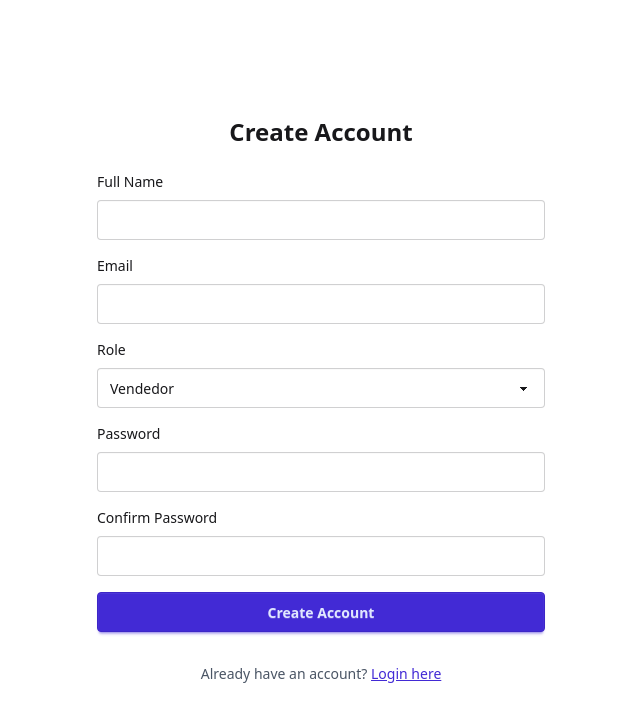
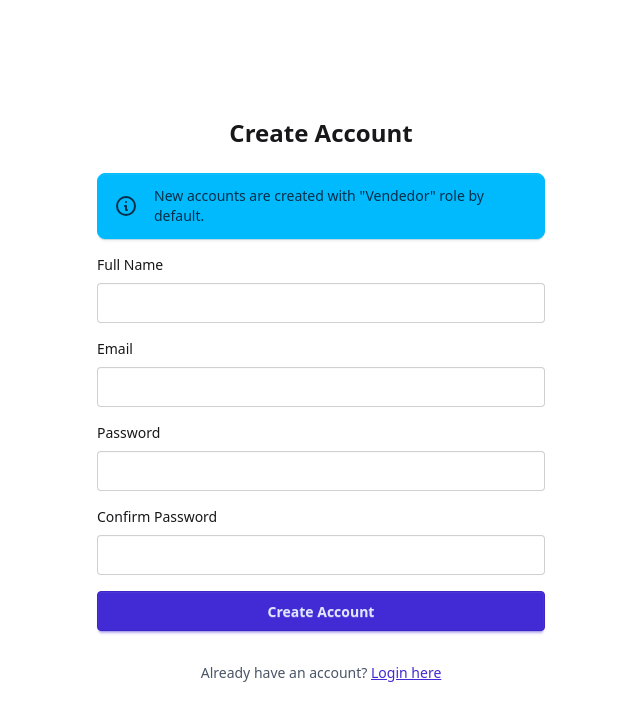
Before and after one commit to kyxent-Immortal-Dev/Frontend-Code-Castle-technical-test, a React (Vite) app: page /register in a window 1280 px wide. Shown: the top 722 px of the page, without its empty margins (319-959 px from the left). Built offline with nearby package versions, Linux system fonts and the light colour scheme; no server answers.

Commit message:
improving register service

```diff
--- a/src/components/auth/RegisterForm.tsx
+++ b/src/components/auth/RegisterForm.tsx
@@ -1,6 +1,6 @@
 import { useForm } from "react-hook-form";
 import { useNavigate } from "react-router-dom";
-import type { RegisterDataI } from "../../interfaces/auth/RegisterI";
+import type { RegisterFormData } from "../../interfaces/auth/RegisterI";
 import { useAuthService } from "../../store/useAuth.service";
 
 export const RegisterForm = () => {
@@ -10,7 +10,7 @@ export const RegisterForm = () => {
     handleSubmit,
     formState: { errors, isSubmitting },
     watch,
-  } = useForm<RegisterDataI>({
+  } = useForm<RegisterFormData>({
     defaultValues: {
       name: "",
       email: "",
@@ -20,10 +20,10 @@ export const RegisterForm = () => {
     },
   });
 
-  const { register: registerUser, isLoading, error, clearError } = useAuthService();
+  const { register: registerUser, isLoading, clearError } = useAuthService();
   const password = watch("password");
 
-  const onSubmit = async (data: RegisterDataI): Promise<void> => {
+  const onSubmit = async (data: RegisterFormData): Promise<void> => {
     try {
       clearError();
       await registerUser(data);
@@ -38,6 +38,12 @@ export const RegisterForm = () => {
     <div className="w-full max-w-md mx-auto">
       <h2 className="text-2xl font-bold text-center mb-6">Create Account</h2>
 
+      <div className="alert alert-info mb-4">
+        <svg xmlns="http://www.w3.org/2000/svg" fill="none" viewBox="0 0 24 24" className="stroke-current shrink-0 w-6 h-6">
+          <path strokeLinecap="round" strokeLinejoin="round" strokeWidth="2" d="M13 16h-1v-4h-1m1-4h.01M21 12a9 9 0 11-18 0 9 9 0 0118 0z"></path>
+        </svg>
+        <span>New accounts are created with "Vendedor" role by default.</span>
+      </div>
 
       <form onSubmit={handleSubmit(onSubmit)} className="flex flex-col gap-4">
         <div className="flex flex-col gap-2">
@@ -82,19 +88,7 @@ export const RegisterForm = () => {
           )}
         </div>
 
-        <div className="flex flex-col gap-2">
-          <label htmlFor="role" className="text-sm font-medium">
-            Role
-          </label>
-          <select
-            id="role"
-            className="select select-bordered w-full"
-            {...register("role")}
-          >
-            <option value="vendedor">Vendedor</option>
-            <option value="admin">Admin</option>
-          </select>
-        </div>
+
 
         <div className="flex flex-col gap-2">
           <label htmlFor="password" className="text-sm font-medium">
--- a/src/components/purchases/index.ts
+++ b/src/components/purchases/index.ts
@@ -3,4 +3,4 @@ export { DeleteConfirmation } from './DeleteConfirmation';
 export { PurchaseDetails } from './PurchaseDetails';
 export { PurchaseListComponent } from './PurchaseListComponent';
 export { PurchaseStatusManager } from './PurchaseStatusManager';
-export { PurchaseStats } from './PurchaseStats';
+export { PurchaseStatsComponent } from './PurchaseStats';
--- a/src/store/useAuth.service.ts
+++ b/src/store/useAuth.service.ts
@@ -1,6 +1,6 @@
 import { create } from "zustand";
 import type { LoginFormData, LoginUserI } from "../interfaces/auth/LoginI";
-import type { RegisterDataI } from "../interfaces/auth/RegisterI";
+import type { RegisterDataI, RegisterFormData } from "../interfaces/auth/RegisterI";
 import { AuthService } from "../services/api/Auth.service";
 
 interface AuthServiceStore {
@@ -9,7 +9,7 @@ interface AuthServiceStore {
   isLoading: boolean;
   error: string | null;
   login: (data: Partial<LoginFormData>) => Promise<void>;
-  register: (data: Partial<RegisterDataI>) => Promise<void>;
+  register: (data: Partial<RegisterFormData>) => Promise<void>;
   logout: () => Promise<void>;
   profile: () => Promise<void>;
   refresh: () => Promise<void>;
@@ -47,7 +47,7 @@ export const useAuthService = create<AuthServiceStore>((set, get) => ({
   register: async (data) => {
     try {
       set({ isLoading: true, error: null });
-      const response = await new AuthService().register(data);
+      const response = await new AuthService().register(data as RegisterDataI);
       set({
         user: response.data.user,
         isAuthenticated: true,
```
Also changed, not shown: src/interfaces/auth/RegisterI.ts (+9 -0 lines).
